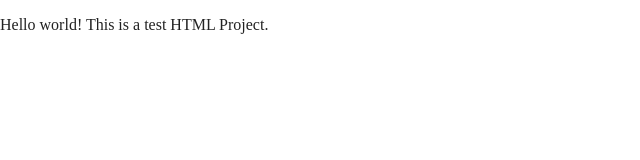
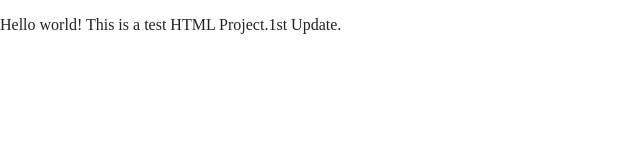
Before and after one commit to skdusi/SDTestHTMLProject, a website built with Parcel: page index.html in a window 1280 px wide. Shown: the full height of the page, 0-640 px from the left. Built offline with nearby package versions, Linux system fonts and the light colour scheme.

Commit message:
commit for 1st update

```diff
--- a/index.html
+++ b/index.html
@@ -25,7 +25,7 @@
 <body>
 
   <!-- Add your site or application content here -->
-  <p>Hello world! This is a test HTML Project.</p>
+  <p>Hello world! This is a test HTML Project.1st Update.</p>
   <script src="js/vendor/modernizr-3.11.2.min.js"></script>
   <script src="js/plugins.js"></script>
   <script src="js/main.js"></script>
```
